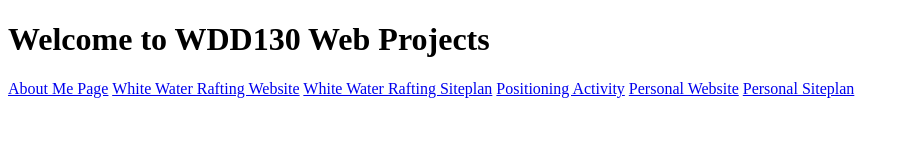
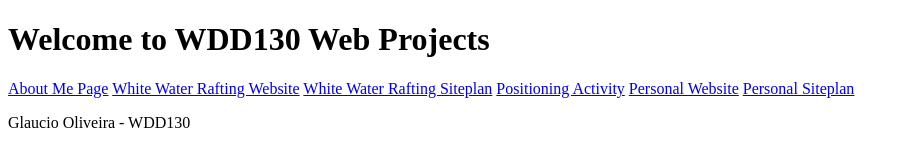
Before and after one commit to GlaucioOliveira/wdd130, a plain HTML site: page index.html in a window 1280 px wide. Shown: the whole page, without its empty margins (0-909 px from the left). Drawn offline with Linux system fonts and the light colour scheme.

Commit message:
adding paragraph to index

```diff
--- a/index.html
+++ b/index.html
@@ -16,5 +16,6 @@
       <a href="#">Personal Website</a>
       <a href="#">Personal Siteplan</a>
     </nav>
+    <p>Glaucio Oliveira - WDD130</p>
 </body>
 </html>
```
